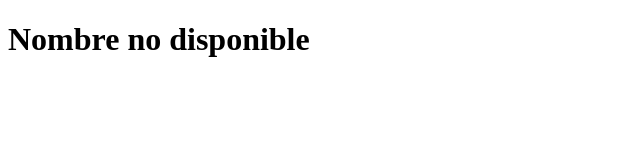
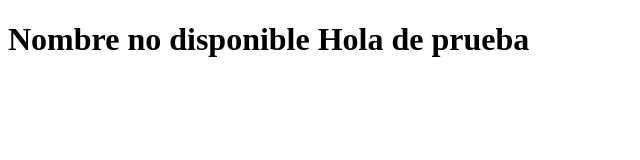
Before and after one commit to julioonmartinez/lulinks-profiles, an Astro site: page / in a window 1280 px wide. Shown: the whole page, without its empty margins (0-640 px from the left). Built offline with nearby package versions, Linux system fonts and the light colour scheme; Astro itself is replaced by a stand-in of ours.

Commit message:
prueba versel

```diff
--- a/src/pages/index.astro
+++ b/src/pages/index.astro
@@ -16,7 +16,7 @@ const defaultProfile: Profile = {
   </head>
   <body>
     <div id="profile-container">
-      <h1  >{defaultProfile.name} </h1>
+      <h1  >{defaultProfile.name} Hola de prueba </h1>
 
 
 
```
